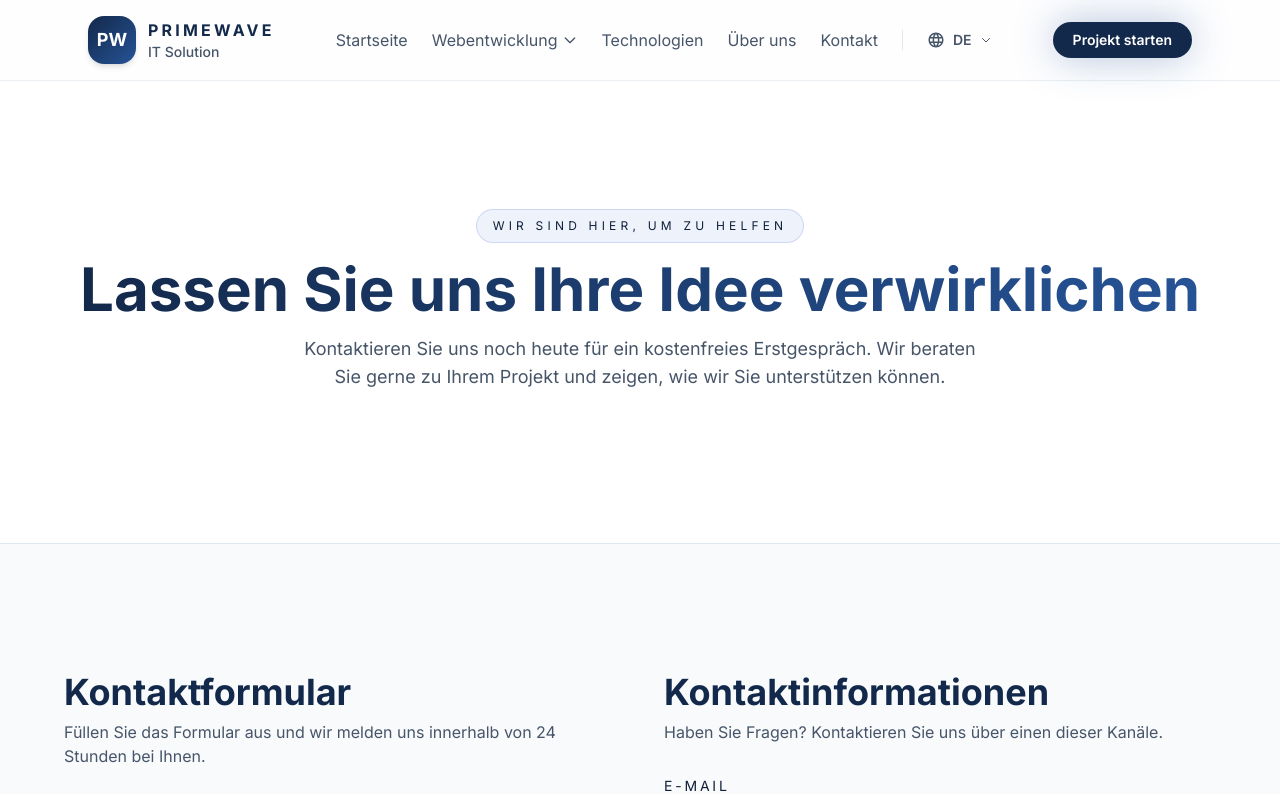
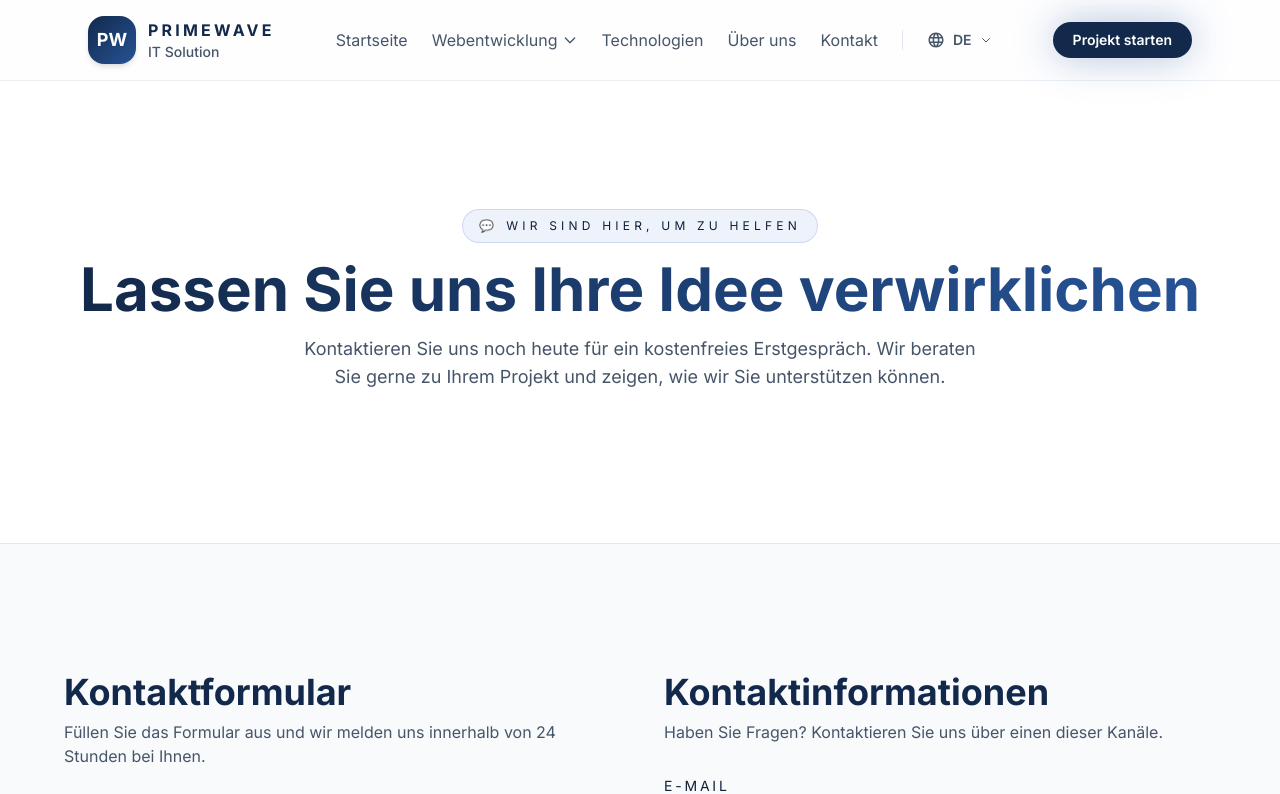
Before and after one commit to hassan19775113/primewave-it-solution, a Next.js app: page /kontakt in a window 1280 px wide. Shown: the top 794 px of the page. Built offline with nearby package versions, Linux system fonts and the light colour scheme.

Commit message:
Add contact icon to Kontakt hero badge

```diff
--- a/app/kontakt/page.tsx
+++ b/app/kontakt/page.tsx
@@ -272,6 +272,7 @@ export default function KontaktPage() {
           <div className="mx-auto max-w-6xl">
             <Reveal className="mb-6 space-y-3 sm:space-y-4 text-center" delay={0}>
               <span className="inline-flex items-center gap-2 rounded-full border border-brand-200/60 bg-brand-50 px-3 sm:px-4 py-1.5 sm:py-2 text-[10px] sm:text-xs uppercase tracking-[0.25em] sm:tracking-[0.35em] text-brand-700">
+                <span aria-hidden="true">💬</span>
                 {t.heroBadge}
               </span>
               <h1 className="text-3xl sm:text-4xl md:text-5xl lg:text-6xl font-bold leading-tight">
```
